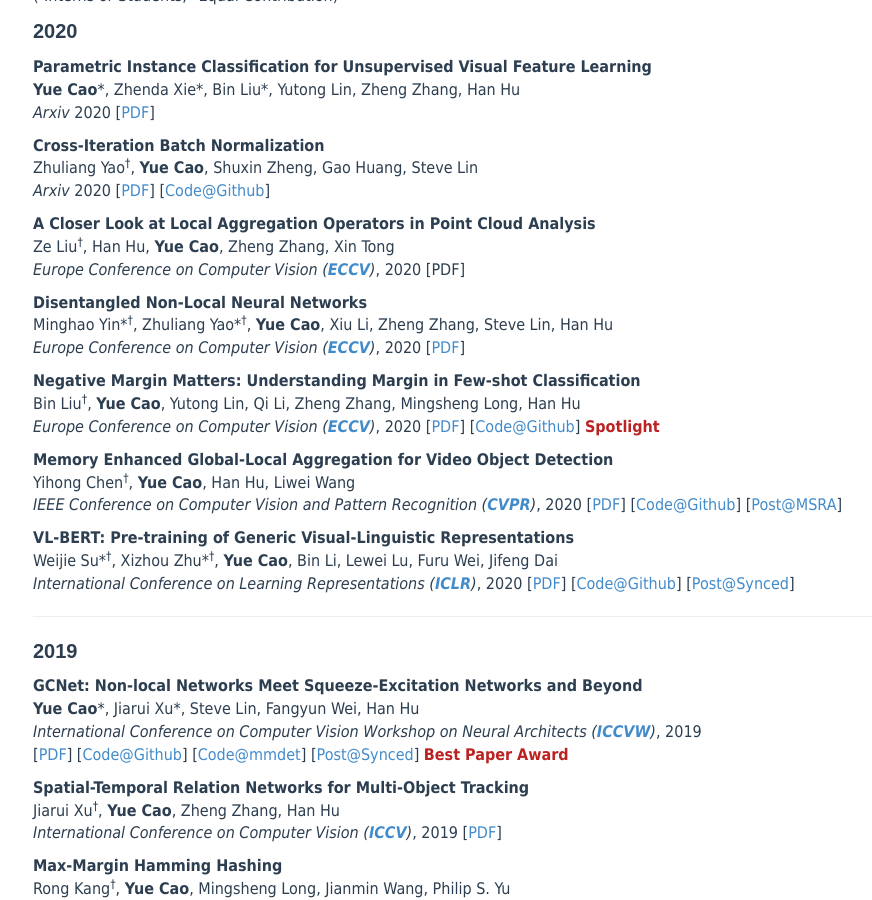
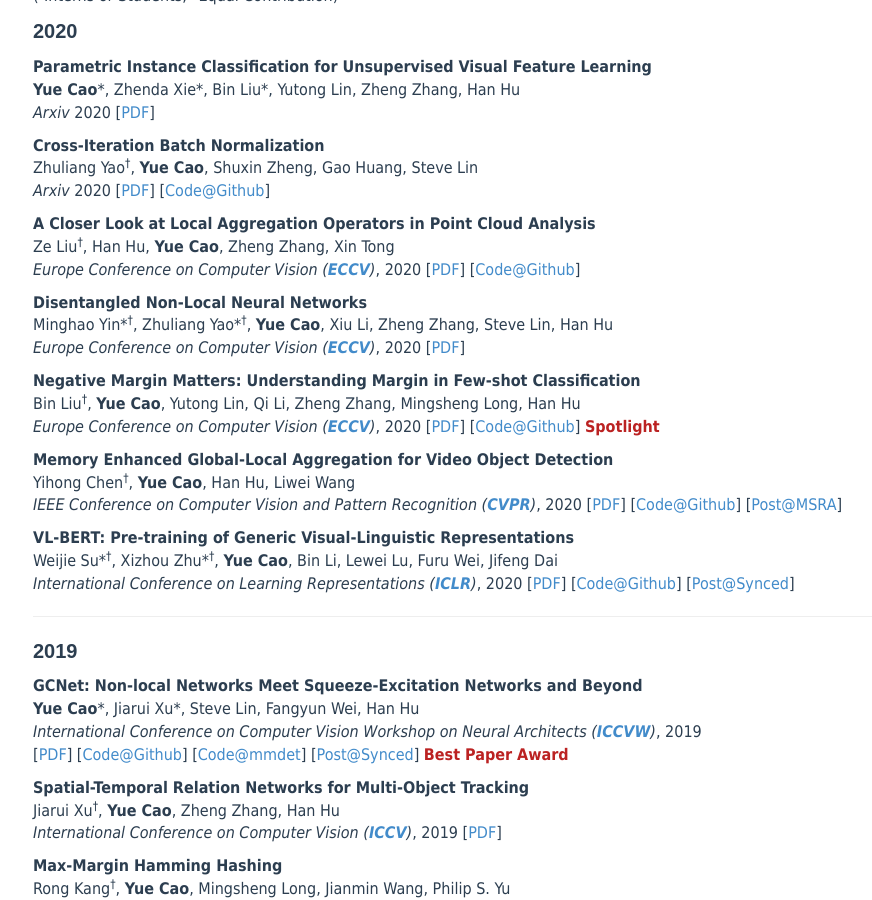
Before and after one commit to caoyue10/caoyue10.github.io, a Jekyll site: the page built from index.html, in a window 1280 px wide and 900 px high, scrolled down 749 px. Shown: the whole window, without its empty margins (137-1009 px from the left). Built offline with Jekyll 4.4.1, drawn with Linux system fonts in a browser that asks for light colours; the list of posts is cut into pages by our own code.

Commit message:
Update index.html

```diff
--- a/index.html
+++ b/index.html
@@ -59,7 +59,7 @@
 	<p><strong>A Closer Look at Local Aggregation Operators in Point Cloud Analysis
 </strong><br>
             Ze Liu<sup><span>&#8224;</span></sup>, Han Hu, <strong>Yue Cao</strong>, Zheng Zhang, Xin Tong<br>
-            <em>Europe Conference on Computer Vision (<a href="https://eccv2020.eu/"><strong>ECCV</strong></a>)</em>, 2020 [PDF]
+            <em>Europe Conference on Computer Vision (<a href="https://eccv2020.eu/"><strong>ECCV</strong></a>)</em>, 2020  [<a href="https://arxiv.org/abs/2007.01294">PDF</a>] [<a href="https://github.com/zeliu98/CloserLook3D">Code@Github</a>]
             </p>
 	<p><strong>Disentangled Non-Local Neural Networks
 </strong><br>
```
